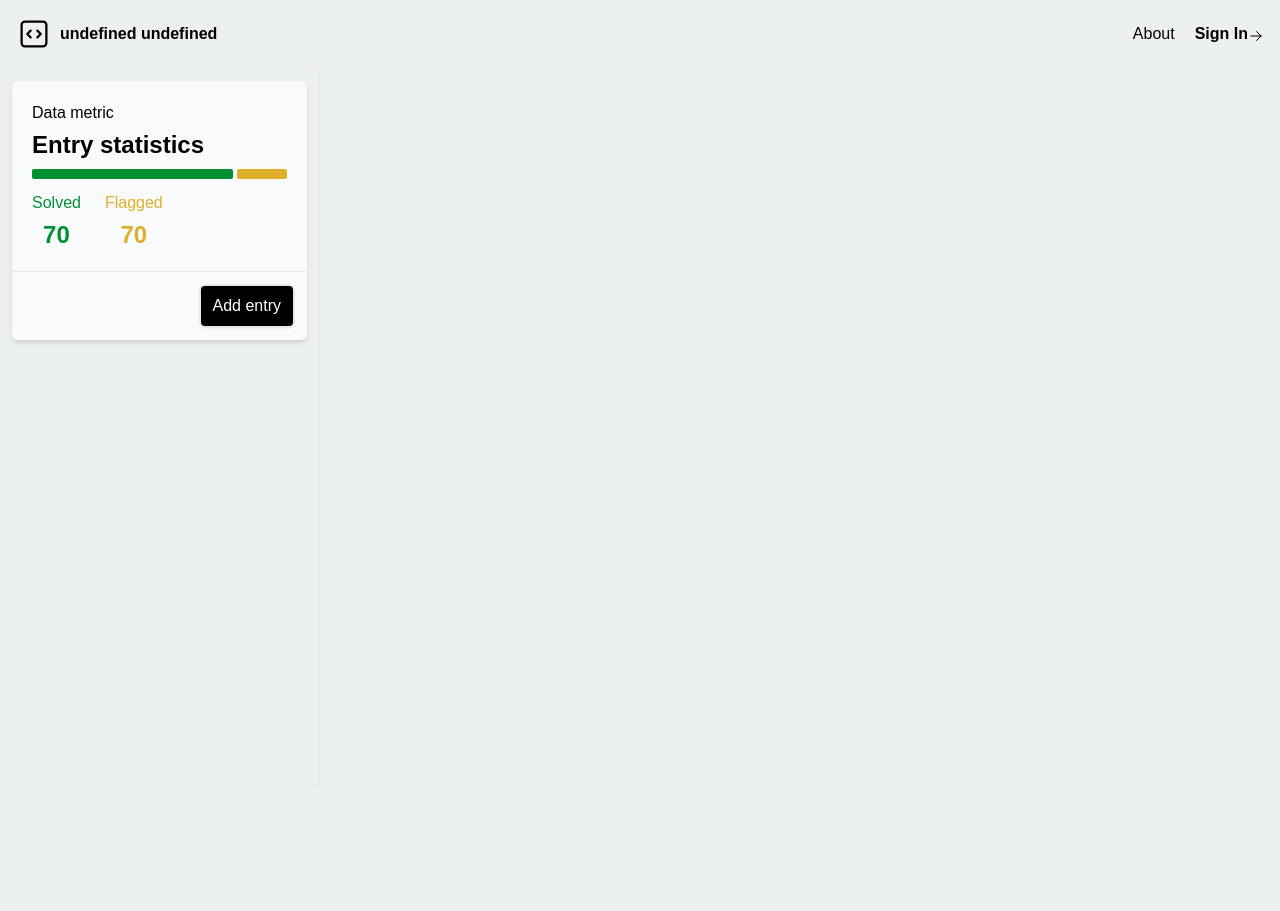
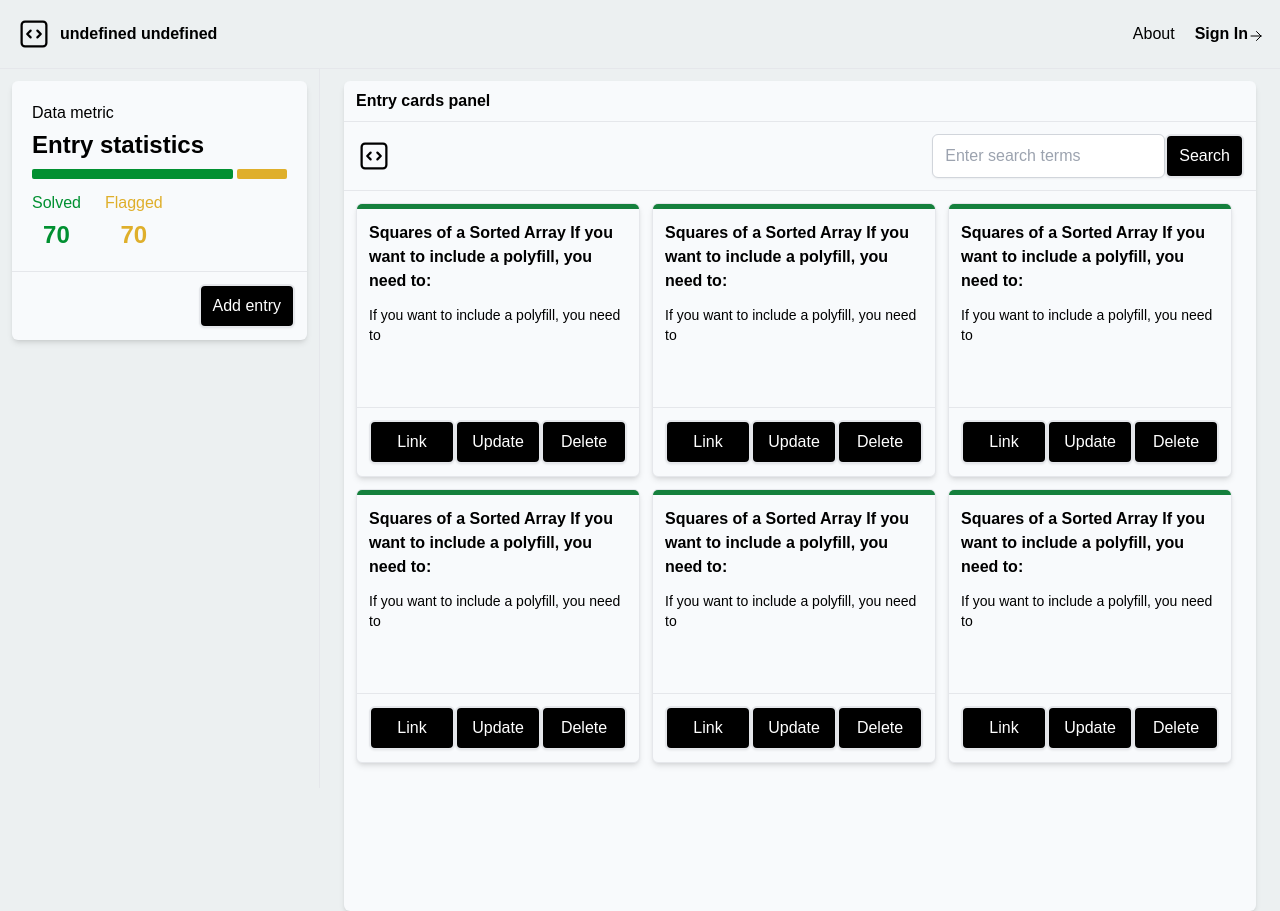
Before and after one commit to scode24/DSA-Tracker-App, a React (Create React App) app in the folder dsa-tracker-ui/: page /playground in a window 1280 px wide. Before the commit the page ends 800 px from the top, so only its background shows below. Built offline with nearby package versions, Linux system fonts and the light colour scheme.

Commit message:
Designed entry card and card panel

```diff
--- /dev/null
+++ b/dsa-tracker-ui/src/components/CardsPanel.js
@@ -0,0 +1,39 @@
+import React from 'react'
+import EntryCard from './EntryCard'
+
+function CardsPanel() {
+    return (
+        <div className='card w-full'>
+            <div className='flex flex-row justify-between p-2 px-3 border-b'>
+                <span className='font-bold'>Entry cards panel</span>
+            </div>
+
+            <div className='flex flex-col border-b'>
+                <div className='flex flex-row justify-between p-3'>
+                    <div className='flex flex-col justify-center'>
+                        <svg xmlns="http://www.w3.org/2000/svg" fill="none" viewBox="0 0 24 24" strokeWidth={1.5} stroke="currentColor" className="w-9 h-9">
+                            <path strokeLinecap="round" strokeLinejoin="round" d="M14.25 9.75L16.5 12l-2.25 2.25m-4.5 0L7.5 12l2.25-2.25M6 20.25h12A2.25 2.25 0 0020.25 18V6A2.25 2.25 0 0018 3.75H6A2.25 2.25 0 003.75 6v12A2.25 2.25 0 006 20.25z" />
+                        </svg>
+                    </div>
+                    <div className='flex flex-row'>
+                        <input className='w-full my-0' type='text' placeholder='Enter search terms' />
+                        <button className=''>Search</button>
+                    </div>
+                </div>
+            </div>
+
+            <div className='p-3 h-90v overflow-scroll'>
+                <div className='grid grid-cols-3 h-fit-content max-md:grid-cols-1'>
+                    <EntryCard></EntryCard>
+                    <EntryCard></EntryCard>
+                    <EntryCard></EntryCard>
+                    <EntryCard></EntryCard>
+                    <EntryCard></EntryCard>
+                    <EntryCard></EntryCard>
+                </div>
+            </div>
+        </div>
+    )
+}
+
+export default CardsPanel
--- /dev/null
+++ b/dsa-tracker-ui/src/components/EntryCard.js
@@ -0,0 +1,24 @@
+import React from 'react'
+
+function EntryCard() {
+    return (
+        <div className='card flex flex-col h-fit-content border mr-3 mb-3 max-md:w-full'>
+            <div className='h-5p rounded-md rounded-t-full bg-green-700'>
+            </div>
+            <div className='p-3 border-b'>
+                <span className='font-bold'>Squares of a Sorted Array If you want to include a polyfill, you need to:</span>
+                <p className='mt-3 text-sm h-90p overflow-scroll'>
+                    If you want to include a polyfill, you need to
+                </p>
+            </div>
+
+            <div className='flex flex-row justify-center m-3'>
+                <button className='w-24'>Link</button>
+                <button className='w-24'>Update</button>
+                <button className='w-24'>Delete</button>
+            </div>
+        </div>
+    )
+}
+
+export default EntryCard
--- a/dsa-tracker-ui/src/components/Playground.js
+++ b/dsa-tracker-ui/src/components/Playground.js
@@ -4,6 +4,7 @@ import { userInfoStore } from '../shared/StateStore'
 import { updateFormDataStore } from '../shared/StateStore'
 import SummaryCard from './SummaryCard';
 import EntryForm from './EntryForm';
+import CardsPanel from './CardsPanel';
 
 function Playground() {
 
@@ -39,8 +40,8 @@ function Playground() {
                     </div>
                     : <></>
                 }
-                <div className='w-2/3 mx-3 max-md:w-auto max-md:mx-0 max-md:mt-3'>
-                    {/* <EntryForm></EntryForm> */}
+                <div className='w-full mx-3 max-md:w-auto max-md:mx-0 max-md:mt-3' >
+                    <CardsPanel></CardsPanel>
                 </div>
             </div >
         </div >
--- a/dsa-tracker-ui/tailwind.config.js
+++ b/dsa-tracker-ui/tailwind.config.js
@@ -6,8 +6,12 @@ module.exports = {
   theme: {
     extend: {},
     height: {
+      '5p': '5px',
       '10p': '10px',
-      '90v': '90vh'
+      '90p': '90px',
+      '200p': '210px',
+      '90v': '90vh',
+      'fit-content': 'fit-content'
     }
   },
   plugins: [],
```
